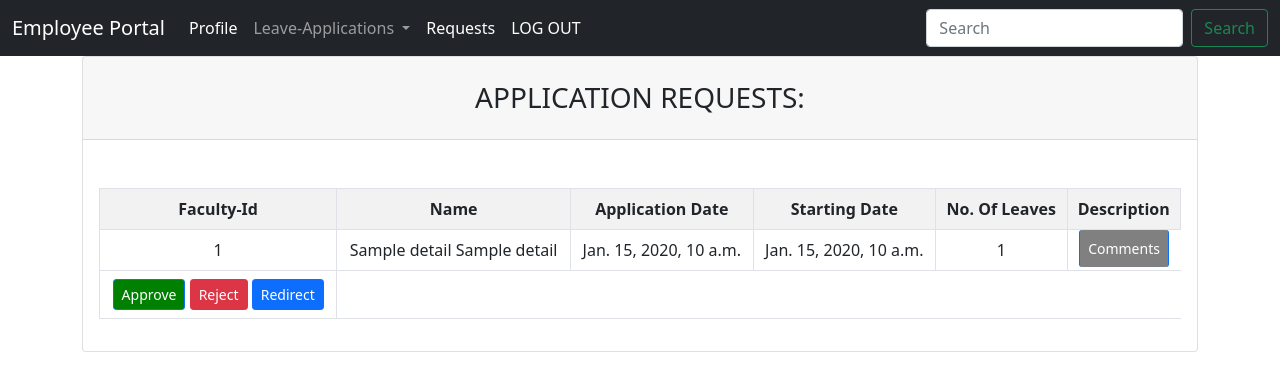
After one commit to Saaransh678/Faculty-Portal, a Django app: template login_app/templates/requests.html in a window 1280 px wide. The commit adds this page. Shown: the top 391 px of the page. Run offline with Django 3.2, Linux system fonts and the light colour scheme; the template is opened without the code that fills it: most values are stand-ins (such as "Sample title", 1, 10 or a date in 2020).

Commit message:
Add files via upload

```diff
--- a/login_app/templates/logined.html
+++ b/login_app/templates/logined.html
@@ -46,6 +46,7 @@
               <li><a class="dropdown-item" href="#">Respond</a></li>
             </ul>
           </li>
+          {% block nav_item %}{% endblock%}
           <li class="nav-item">
             <a class="nav-link active" aria-current="page" href="/logout">LOG OUT</a>
           </li>
--- /dev/null
+++ b/login_app/templates/requests.html
@@ -0,0 +1,106 @@
+{% extends 'logined.html' %}
+{% block nav_item%}
+{% if perm != 'Faculty' %}
+<li class="nav-item">
+  <a class="nav-link active" aria-current="page" href="/requests">Requests</a>
+</li>
+{% endif %}
+{%endblock%}
+{% block content %}
+
+
+<!-- Editable table -->
+<div class="card">
+  <h3 class="card-header text-center font-weight-bold text-uppercase py-4">Application Requests:</h3>
+  <div class="card-body">
+    <div id="table" class="table-editable">
+      <table class="table table-borderless">
+        <tbody>
+          <tr>
+            <td></td>
+          </tr>
+        </tbody>
+      </table>
+      <table class="table table-bordered table-responsive-md table-striped text-center">
+        <tr>
+          <th class="text-center">Faculty-Id</th>
+          <th class="text-center">Name</th>
+          <th class="text-center">Application Date</th>
+          <th class="text-center">Starting Date</th>
+          <th class="text-center">No. Of Leaves</th>
+          <th class="text-center">Description</th>
+        </tr>
+        {% for i in details %}
+        <tr>
+          <td class="pt-3-half" contenteditable="false">{{i.fac_id}}</td>
+          <td class="pt-3-half" contenteditable="false">{{i.f_name}} {{i.s_name}}</td>
+          <td class="pt-3-half" contenteditable="false">{{i.app_date}}</td>
+          <td class="pt-3-half" contenteditable="false">{{i.start_date}}</td>
+          <td class="pt-3-half" contenteditable="false">{{i.n_leaves}}</td>
+          <td class="btn btn-primary btn-rounded btn-sm my-0" data-bs-toggle="collapse" href="#multiCollapseExampleBA{{i.fac_id}}" role="button"
+          aria-expanded="false" aria-controls="multiCollapseExampleBA{{i.fac_id}}" style="background-color:grey;">Comments</td>
+          <tr class="collapse multi-collapse" id="multiCollapseExampleBA{{i.fac_id}}">
+            <td>
+              <H5>Comments: </H5>
+            </td>
+
+            <td colspan="3">
+              {% for comm in i.comms %}
+              <div class="row">
+                <div class="col-6"><b>{{comm.from}}: </b></div>
+                <div class="col-10">{{comm.body}} </div>
+              </div>
+              {% endfor %}
+            </td>
+          </tr>
+          <td>
+            <span class="table-remove"><button type="button" class="btn btn-primary btn-rounded btn-sm my-0"
+                data-bs-toggle="collapse" href="#multiCollapseExampleA{{i.fac_id}}" aria-expanded="false" aria-controls="multiCollapseExampleA{{i.fac_id}}"
+                style="background-color:green;">Approve</button></span>
+            <span class="table-remove"><button type="button" class="btn btn-danger btn-rounded btn-sm my-0"
+                data-bs-toggle="collapse" href="#multiCollapseExampleB{{i.fac_id}}" aria-expanded="false"
+                aria-controls="multiCollapseExampleB{{i.fac_id}}">Reject</button></span>
+
+            <span class="table-remove"><button type="button" class="btn btn-primary btn-rounded btn-sm my-0"
+                data-bs-toggle="collapse" href="#multiCollapseExampleC{{i.fac_id}}" aria-expanded="false"
+                aria-controls="multiCollapseExampleC{{i.fac_id}}">Redirect</button></span>
+            <div class="collapse  multi-collapse" id="multiCollapseExampleA{{i.fac_id}}">
+              <form method="POST" class="RequestsForm">
+               {% csrf_token %}
+                <div class="mb-3">
+                  <label for="examplecomments" class="form-label">Comments</label>
+                  <input type="text" class="form-control" rows="9" value="Your Application is Approved" name="Approve" id="description" style="height: 100px;" >
+                </div>
+                <button type="submit" class="btn btn-primary">Submit</button>
+              </form>
+            </div>
+            <div class="collapse  multi-collapse" id="multiCollapseExampleB{{i.fac_id}}">
+              <form method="POST" class="RequestsForm">
+               {% csrf_token %}
+                <div class="mb-3">
+                  <label for="examplecomments" class="form-label">Comments</label>
+                  <input type="text" class="form-control" rows="9" value="Your Application is Rejected" style="height: 100px;" name="Reject" id="description" >
+                </div>
+                <button type="submit" class="btn btn-primary">Submit</button>
+              </form>
+            </div>
+            <div class="collapse  multi-collapse" id="multiCollapseExampleC{{i.fac_id}}">
+              <form method="POST" class="RequestsForm">
+                <div class="mb-3">
+                 {% csrf_token %}
+                  <label for="examplecomments" class="form-label">Comments</label>
+                  <input type="text" class="form-control" rows="9" name="Redirect" id="description" style="height: 100px;" >
+                </div>
+                <button type="submit" class="btn btn-primary">Submit</button>
+              </form>
+            </div>
+          </td>
+
+        </tr>
+        {% endfor%}
+      </table>
+    </div>
+  </div>
+</div>
+<!-- Editable table -->
+{% endblock%}
```
Also changed, not shown: login_app/templates/application.html (+7 -0 lines), login_app/templates/profile.html (+7 -0 lines), login_app/templates/status.html (+8 -1 lines).
